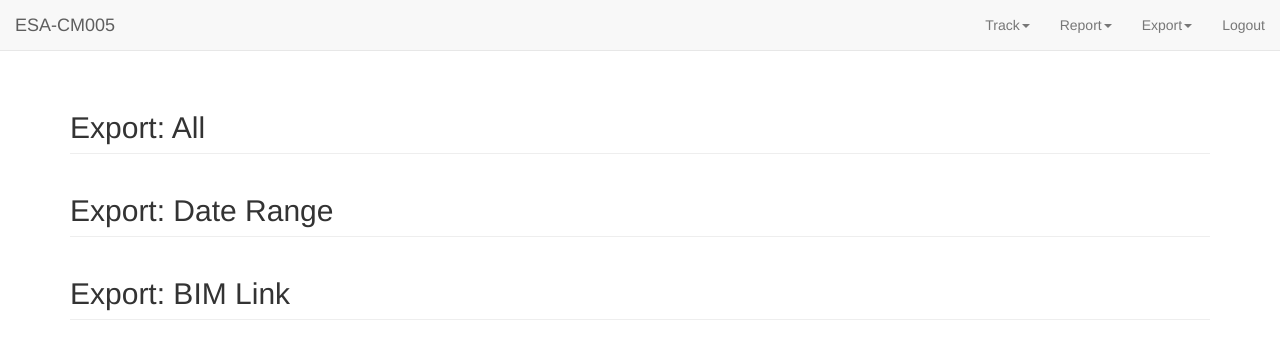
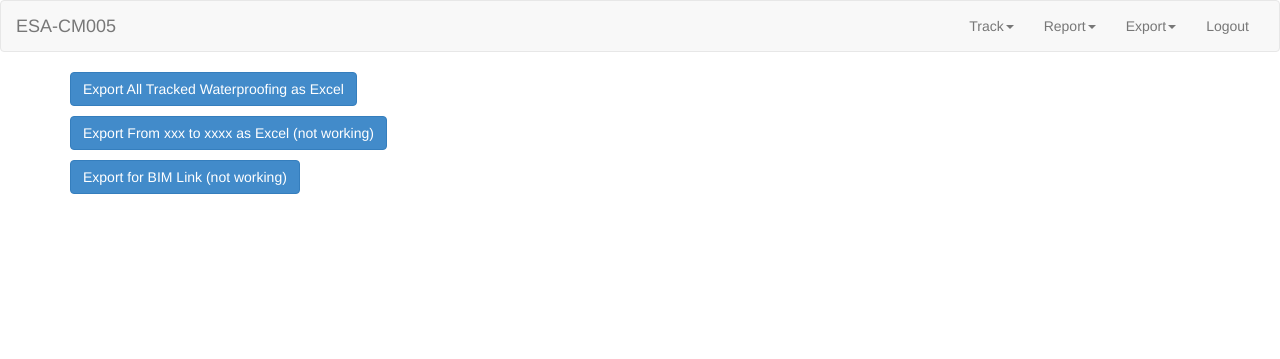
Before and after one commit to kyspy/esa-cm5, a Flask app: page /export_waterproofing in a window 1280 px wide. Shown: the top 359 px of the page. Run offline with Flask 2, Linux system fonts and the light colour scheme; the visitor is signed in with stand-in values (Sample User, id 1); some libraries are stand-ins or nearby versions.

Commit message:
implimented excel download for all database entries

```diff
--- a/templates/export_waterproofing.html
+++ b/templates/export_waterproofing.html
@@ -1,8 +1,14 @@
 {% extends "layout.html" %}
 {% block content %}
 
-          <h2 class="page-header">Export: All</h2>
-          <h2 class="page-header">Export: Date Range</h2>
-          <h2 class="page-header">Export: BIM Link</h2>
+    <form method="POST" action="/download_all_excel" name="submit" class="form-signin">
+    <input type="submit" value="Export All Tracked Waterproofing as Excel" class="btn btn-primary"> </p>
+    </form>
+    <form method="POST" action="/download_dates_excel" name="submit" class="form-signin">
+    <input type="submit" value="Export From xxx to xxxx as Excel (not working)" class="btn btn-primary"> </p>
+    </form>
+    <form method="POST" action="/download_BIM_excel" name="submit" class="form-signin">
+    <input type="submit" value="Export for BIM Link (not working)" class="btn btn-primary"> </p>
+    </form>
 
 {% endblock content %}
--- a/templates/layout.html
+++ b/templates/layout.html
@@ -17,7 +17,7 @@
   </head>
   <body>
     {% import 'macro.html' as macro %}
-    <nav class="navbar navbar-default navbar-static-top" role="navigation">
+    <nav class="navbar navbar-default navbar-fixed" role="navigation">
       <div class="container-fluid">
         <div class="navbar-header">
             <a class="navbar-brand" href="{{ url_for('index') }}">ESA-CM005</a>
--- a/views.py
+++ b/views.py
@@ -1,4 +1,4 @@
-from flask import render_template, redirect, url_for, flash, Response
+from flask import render_template, redirect, url_for, flash, Response, request
 from cm5_app import app, db, login_manager
 from forms import TrackingForm, LoginForm
 from models import Track, Area, Shift, Material, User
@@ -44,10 +44,14 @@ def logout():
 def index():
     return render_template('dashboard.html')
 
-@app.route("/export_waterproofing")
+@app.route("/export_waterproofing", methods=['GET', 'POST'])
 @login_required
 def export_waterproofing():
-    return render_template('export_waterproofing.html')
+    if request.method == 'POST':
+        if request.form['submit'] == 'Export All Tracked Waterproofing as Excel':
+            return render_template('export_waterproofing.html')
+    elif request.method == 'GET':
+        return render_template('export_waterproofing.html')
 
 @app.route('/track_waterproofing', methods=['GET', 'POST'])
 @login_required
@@ -103,47 +107,65 @@ def track_waterproofing():
     materials = Material.query.order_by(Material.id)
     return render_template('track_waterproofing.html', form=form, tracks=tracks, areas=areas, shifts=shifts, materials=materials)
 
-@app.route('/export', methods=['GET', 'POST'])
-def export_view():
-    #########################
-    # Code for creating Flask
-    # response
-    #########################
+@app.route('/download_all_excel', methods=['GET', 'POST'])
+def download_all_excel():
     response = Response()
     response.status_code = 200
 
-
-    ##################################
-    # Code for creating Excel data and
-    # inserting into Flask response
-    ##################################
     book = xlwt.Workbook()
 
     sheet1 = book.add_sheet('Sheet 1')
-    book.add_sheet('Sheet 2')
-    sheet1.write(0,0,'A1')
-    sheet1.write(0,1,'B1')
-    row1 = sheet1.row(1)
-    row1.write(0,'A2')
-    row1.write(1,'B2')
-    sheet1.col(0).width = 10000
-    sheet2 = book.get_sheet(1)
-    sheet2.row(0).write(0,'Sheet 2 A1')
-    sheet2.row(0).write(1,'Sheet 2 B1')
-    sheet2.flush_row_data()
-    sheet2.write(1,0,'Sheet 2 A3')
-    sheet2.col(0).width = 5000
-    sheet2.col(0).hidden = True
+
+    tracks = Track.query.order_by(Track.id)
+    areas = Area.query.order_by(Area.id)
+    shifts = Shift.query.order_by(Shift.id)
+    materials = Material.query.order_by(Material.id)
+    i = 0
+
+    sheet1.row(i).write(0,'ID')
+    sheet1.row(i).write(1,'Date')
+    sheet1.row(i).write(2,'Shift')
+    sheet1.row(i).write(3,'Shift Start')
+    sheet1.row(i).write(4,'Shift End')
+    sheet1.row(i).write(5,'Area')
+    sheet1.row(i).write(6,'Location')
+    sheet1.row(i).write(7,'Station Start')
+    sheet1.row(i).write(8,'Station End')
+    sheet1.row(i).write(9, 'Material')
+    sheet1.row(i).write(10, 'Unit')
+    sheet1.row(i).write(11, 'Laborer')
+    sheet1.row(i).write(12, 'Foreman')
+    sheet1.row(i).write(13, 'Super')
+
+    for t in tracks:
+        i += 1
+        sheet1.row(i).write(0,t.id)
+        sheet1.row(i).write(1,str(t.date))
+        for s in shifts:
+            if s.id == t.shift_id:
+                sheet1.row(i).write(2,s.shift)
+                sheet1.row(i).write(3,s.start)
+                sheet1.row(i).write(4,s.end)
+        for a in areas:
+            if a.id == t.area_id:
+                sheet1.row(i).write(5,a.area)
+                sheet1.row(i).write(6,a.location)
+        sheet1.row(i).write(7,t.station_start)
+        sheet1.row(i).write(8,t.station_end)
+        for m in materials:
+            if m.id == t.material_id:
+                sheet1.row(i).write(9,m.material)
+                sheet1.row(i).write(10,m.unit)
+        sheet1.row(i).write(11,t.laborer)
+        sheet1.row(i).write(12,t.foreman)
+        sheet1.row(i).write(13,t.supervisor)
+
 
     output = StringIO.StringIO()
     book.save(output)
     response.data = output.getvalue()
 
-    ################################
-    # Code for setting correct
-    # headers for jquery.fileDownload
-    #################################
-    filename = 'export.xls'
+    filename = 'ESA CM005 All Waterproofing.xls'
     mimetype_tuple = mimetypes.guess_type(filename)
 
     #HTTP headers for forcing file download
```
Also changed, not shown: forms.py (+4 -3 lines).
